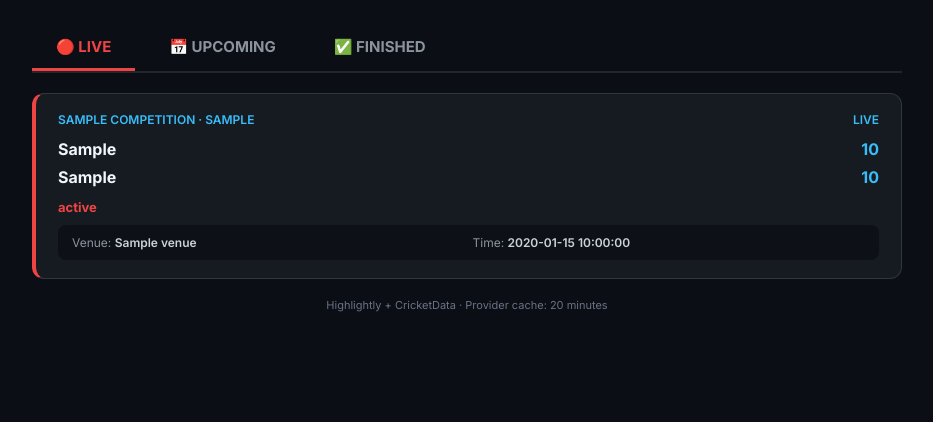
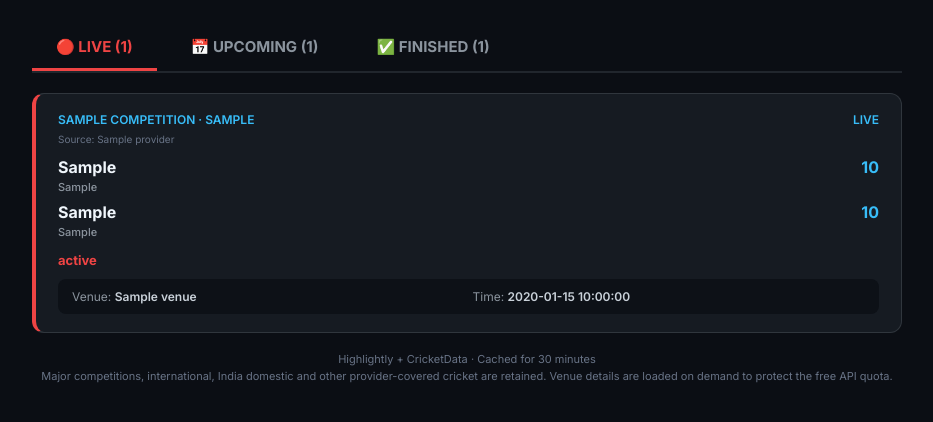
Before and after one commit to krishnahirwal16-alt/CrixData-v2, a Flask app: template templates/index.html in a window 1280 px wide. Shown: the part 65-487 px from the top of the page, without its empty margins (173-1106 px from the left). Run offline with Flask 3, Linux system fonts and the light colour scheme; the template is opened without the code that fills it: most values are stand-ins (such as "Sample title", 1, 10 or a date in 2020).

Commit message:
Update frontend for v4 match details
Updated HTML structure and styles for improved layout and functionality.

```diff
--- a/templates/index.html
+++ b/templates/index.html
@@ -144,10 +144,19 @@
             white-space: nowrap;
         }
 
+        .team-info {
+            display: block;
+            color: #8b949e;
+            font-size: 11px;
+            font-weight: 500;
+            margin-top: 3px;
+        }
+
         .status-box {
             font-size: 13px;
             font-weight: 700;
             margin-top: 10px;
+            line-height: 1.4;
         }
 
         .info-grid {
@@ -186,7 +195,7 @@
             margin-bottom: 15px;
         }
 
-        .note {
+        .meta-box {
             text-align: center;
             color: #687386;
             font-size: 11px;
@@ -229,7 +238,7 @@
 
     {% if matches.errors %}
     <div class="error-box">
-        <strong>Temporary provider notice:</strong>
+        <strong>Provider notice:</strong>
         <ul style="margin: 6px 0 0 18px;">
             {% for error in matches.errors %}
             <li>{{ error }}</li>
@@ -245,7 +254,7 @@
             data-tab="live"
             onclick="switchTab('live')"
         >
-            🔴 LIVE
+            🔴 LIVE ({{ matches.live|length }})
         </button>
 
         <button
@@ -253,7 +262,7 @@
             data-tab="upcoming"
             onclick="switchTab('upcoming')"
         >
-            📅 UPCOMING
+            📅 UPCOMING ({{ matches.upcoming|length }})
         </button>
 
         <button
@@ -261,7 +270,7 @@
             data-tab="finished"
             onclick="switchTab('finished')"
         >
-            ✅ FINISHED
+            ✅ FINISHED ({{ matches.finished|length }})
         </button>
 
     </div>
@@ -280,17 +289,36 @@
                 </span>
                 <span>LIVE</span>
             </div>
+            <div style="font-size:10px;color:#687386;margin-top:-4px;">
+                Source: {{ m.provider }}
+            </div>
 
             <div class="match-teams">
 
                 <div class="team-row">
-                    <span class="team-name">{{ m.t1 }}</span>
-                    <span class="score">{{ m.t1_score }}</span>
+                    <div class="team-name">
+                        {{ m.t1 }}
+                        {% if m.t1_info %}
+                        <span class="team-info">{{ m.t1_info }}</span>
+                        {% endif %}
+                    </div>
+
+                    <span class="score">
+                        {{ m.t1_score }}
+                    </span>
                 </div>
 
                 <div class="team-row">
-                    <span class="team-name">{{ m.t2 }}</span>
-                    <span class="score">{{ m.t2_score }}</span>
+                    <div class="team-name">
+                        {{ m.t2 }}
+                        {% if m.t2_info %}
+                        <span class="team-info">{{ m.t2_info }}</span>
+                        {% endif %}
+                    </div>
+
+                    <span class="score">
+                        {{ m.t2_score }}
+                    </span>
                 </div>
 
             </div>
@@ -301,13 +329,23 @@
 
             <div class="info-grid">
                 <div class="info-item">
-                    Venue: <span>{{ m.venue }}</span>
+                    Venue: <span id="venue-{{ loop.index }}">{{ m.venue }}</span>
                 </div>
 
                 <div class="info-item">
                     Time: <span>{{ m.ist_time }}</span>
                 </div>
             </div>
+
+            {% if m.provider == "Highlightly" %}
+            <button
+                class="refresh-btn"
+                style="margin-top:10px;"
+                onclick="loadDetails('{{ m.id.split('::')[-1] }}', 'venue-{{ loop.index }}', this)"
+            >
+                View exact venue/details
+            </button>
+            {% endif %}
 
         </div>
 
@@ -334,6 +372,9 @@
                     {% if m.match_type %} · {{ m.match_type }}{% endif %}
                 </span>
                 <span>UPCOMING</span>
+            </div>
+            <div style="font-size:10px;color:#687386;margin-top:-4px;">
+                Source: {{ m.provider }}
             </div>
 
             <div class="match-teams">
@@ -362,11 +403,24 @@
                     IST Time: <span>{{ m.ist_time }}</span>
                 </div>
 
-                <div class="info-item" style="grid-column: span 2;">
-                    Venue: <span>{{ m.venue }}</span>
+                <div
+                    class="info-item"
+                    style="grid-column: span 2;"
+                >
+                    Venue: <span id="upcoming-venue-{{ loop.index }}">{{ m.venue }}</span>
                 </div>
 
             </div>
+
+            {% if m.provider == "Highlightly" %}
+            <button
+                class="refresh-btn"
+                style="margin-top:10px;"
+                onclick="loadDetails('{{ m.id.split('::')[-1] }}', 'upcoming-venue-{{ loop.index }}', this)"
+            >
+                View exact venue/details
+            </button>
+            {% endif %}
 
         </div>
 
@@ -394,17 +448,36 @@
                 </span>
                 <span>RESULT</span>
             </div>
+            <div style="font-size:10px;color:#687386;margin-top:-4px;">
+                Source: {{ m.provider }}
+            </div>
 
             <div class="match-teams">
 
                 <div class="team-row">
-                    <span class="team-name">{{ m.t1 }}</span>
-                    <span class="score">{{ m.t1_score }}</span>
+                    <div class="team-name">
+                        {{ m.t1 }}
+                        {% if m.t1_info %}
+                        <span class="team-info">{{ m.t1_info }}</span>
+                        {% endif %}
+                    </div>
+
+                    <span class="score">
+                        {{ m.t1_score }}
+                    </span>
                 </div>
 
                 <div class="team-row">
-                    <span class="team-name">{{ m.t2 }}</span>
-                    <span class="score">{{ m.t2_score }}</span>
+                    <div class="team-name">
+                        {{ m.t2 }}
+                        {% if m.t2_info %}
+                        <span class="team-info">{{ m.t2_info }}</span>
+                        {% endif %}
+                    </div>
+
+                    <span class="score">
+                        {{ m.t2_score }}
+                    </span>
                 </div>
 
             </div>
@@ -420,10 +493,20 @@
                 </div>
 
                 <div class="info-item">
-                    Venue: <span>{{ m.venue }}</span>
+                    Venue: <span id="finished-venue-{{ loop.index }}">{{ m.venue }}</span>
                 </div>
 
             </div>
+
+            {% if m.provider == "Highlightly" %}
+            <button
+                class="refresh-btn"
+                style="margin-top:10px;"
+                onclick="loadDetails('{{ m.id.split('::')[-1] }}', 'finished-venue-{{ loop.index }}', this)"
+            >
+                View exact venue/details
+            </button>
+            {% endif %}
 
         </div>
 
@@ -437,8 +520,10 @@
 
     </div>
 
-    <div class="note">
-        Highlightly + CricketData · Provider cache: 20 minutes
+    <div class="meta-box">
+        Highlightly + CricketData · Cached for 30 minutes<br>
+        Major competitions, international, India domestic and other provider-covered cricket are retained.
+        Venue details are loaded on demand to protect the free API quota.
     </div>
 
 </div>
@@ -471,6 +556,55 @@
         window.location.reload();
     }
 
+    async function loadDetails(matchId, venueElementId, button) {
+        if (!matchId) {
+            return;
+        }
+
+        button.disabled = true;
+        button.textContent = 'Loading...';
+
+        try {
+            const response = await fetch(
+                `/api/matches/${encodeURIComponent(matchId)}/details`
+            );
+
+            const payload = await response.json();
+
+            if (!response.ok || payload.ok === false) {
+                throw new Error(payload.error || 'Detail request failed');
+            }
+
+            const item = Array.isArray(payload?.data)
+                ? payload.data[0]
+                : (payload?.data || payload);
+
+            const venueObject = item?.venue || item?.stadium || null;
+
+            const venue = (
+                venueObject?.name ||
+                venueObject?.fullName ||
+                venueObject?.stadium ||
+                (typeof venueObject === 'string' ? venueObject : null) ||
+                null
+            );
+
+            const el = document.getElementById(venueElementId);
+
+            if (el && venue) {
+                el.textContent = venue;
+            }
+
+            button.textContent = venue
+                ? 'Venue loaded'
+                : 'No extra venue data';
+        } catch (error) {
+            button.textContent = 'Details unavailable';
+        } finally {
+            button.disabled = false;
+        }
+    }
+
     document.addEventListener('DOMContentLoaded', () => {
         const savedTab = sessionStorage.getItem('crixdata_active_tab');
 
```
